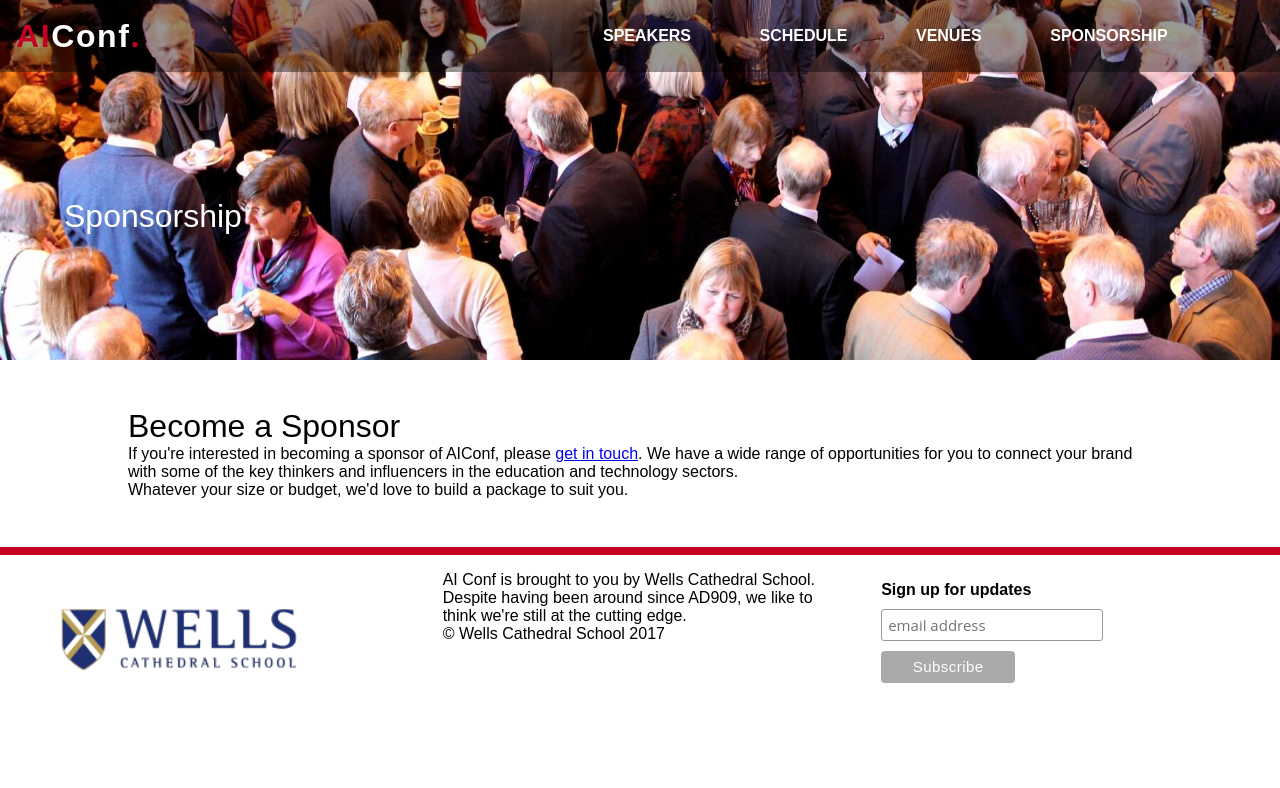
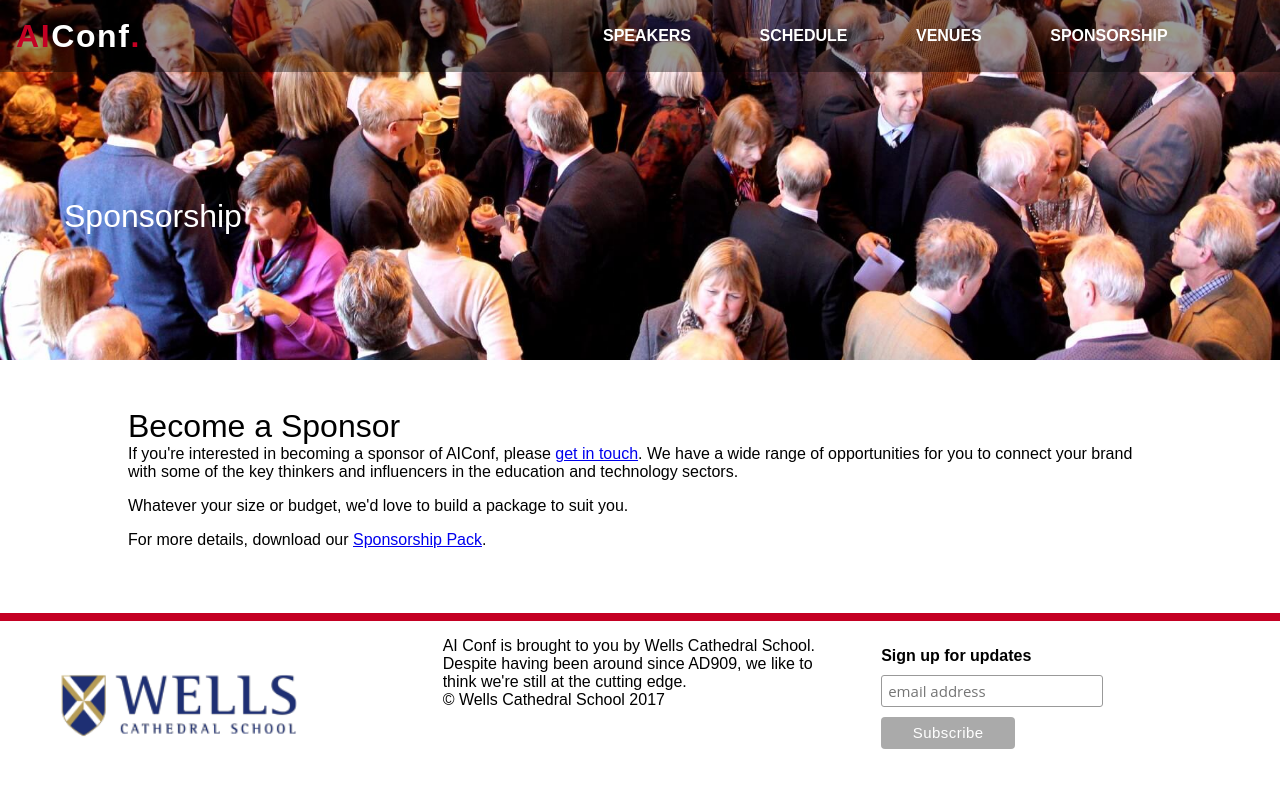
Before and after one commit to AIConf/aiconf.github.io, a Jekyll site: the page built from sponsorship.html, in a window 1280 px wide. Shown: the top 788 px of the page. Built offline with Jekyll 4.4.1, drawn with Linux system fonts in a browser that asks for light colours.

Commit message:
add sponsor pack

```diff
--- a/css/styles.scss
+++ b/css/styles.scss
@@ -515,6 +515,10 @@
   padding: 3em 0;
 }
 
+.sponsorship p {
+  margin-bottom: 1em;
+}
+
 footer {
   clear: both;
   border-top: .5em solid $monza;
--- a/sponsorship.html
+++ b/sponsorship.html
@@ -16,7 +16,7 @@
     <a href="mailto:k.pennycott@wells-cathedral-school.com">get in touch</a>.
     We have a wide range of opportunities for you to connect your brand with some
     of the key thinkers and influencers in the education and technology sectors.</p>
-
     <p>Whatever your size or budget, we'd love to build a package to suit you.</p>
+    <p>For more details, download our <a href="/assets/AIConf_Sponsor_Pack.pdf">Sponsorship Pack</a>.</p>
   </section>
 </main>
```
Also changed, not shown: 1 other file.
